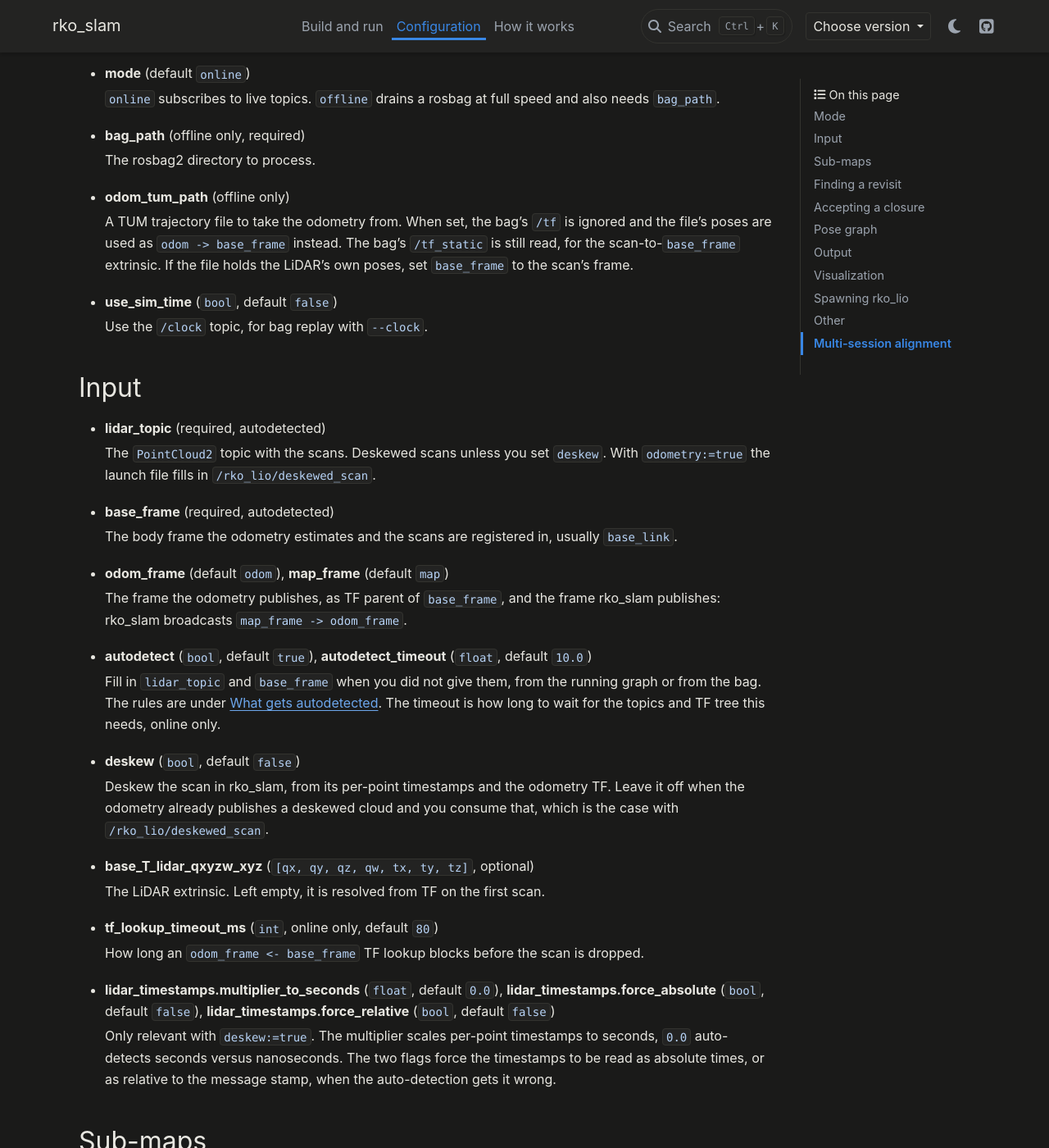
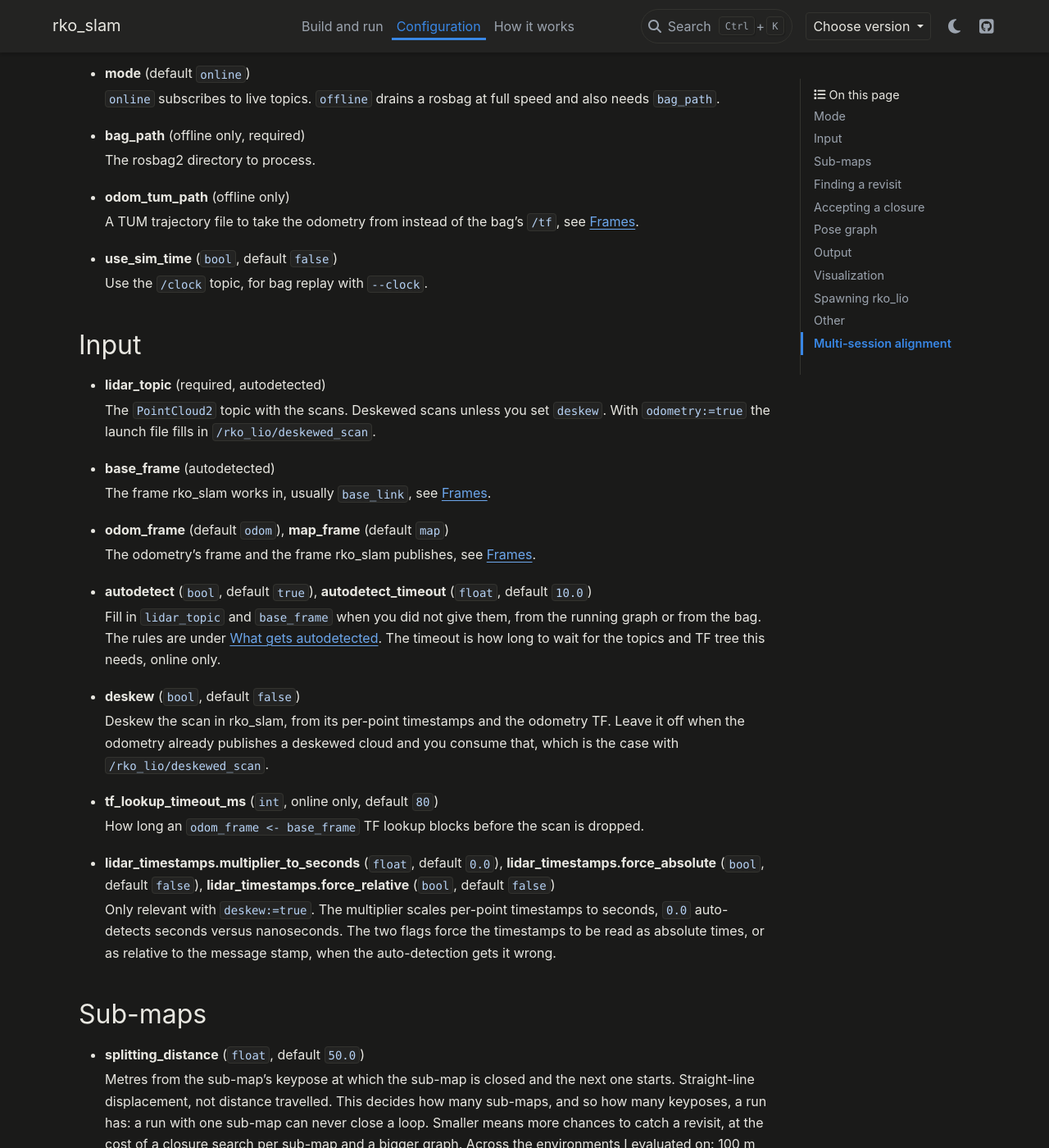
Before and after one commit to PRBonn/rko_slam, a Sphinx documentation site: the page built from docs/pages/configuration.md, in a window 1280 px wide and 1400 px high, scrolled down 578 px. Shown: the whole window at 82% size. Built offline with Sphinx 7.4.7 and the PyData theme 0.15.4, drawn with Linux system fonts in a browser that asks for light colours.

Commit message:
clean up frame handling for the lidar scan. slam always works in the base frame
the input scan is always converted to a base frame. either that base
frame has been set by the user or is one of the canonical ones. or the
base frame is considered to be the scan frame itself.
the lidar to base extrinsic is also dropped. simplifying the system by
assuming tf and frame ids are well defined.

```diff
--- a/docs/pages/configuration.md
+++ b/docs/pages/configuration.md
@@ -28,9 +28,8 @@ Everything else has a default that works as is, and the ones worth changing firs
 
 - **odom_tum_path** (offline only)
 
-  A TUM trajectory file to take the odometry from. When set, the bag's `/tf` is ignored and the file's poses are
-  used as `odom -> base_frame` instead. The bag's `/tf_static` is still read, for the scan-to-`base_frame`
-  extrinsic. If the file holds the LiDAR's own poses, set `base_frame` to the scan's frame.
+  A TUM trajectory file to take the odometry from instead of the bag's `/tf`, see
+  [Frames](build_and_run.md#frames).
 
 - **use_sim_time** (`bool`, default `false`)
 
@@ -43,14 +42,13 @@ Everything else has a default that works as is, and the ones worth changing firs
   The `PointCloud2` topic with the scans. Deskewed scans unless you set `deskew`. With `odometry:=true` the launch
   file fills in `/rko_lio/deskewed_scan`.
 
-- **base_frame** (required, autodetected)
+- **base_frame** (autodetected)
 
-  The body frame the odometry estimates and the scans are registered in, usually `base_link`.
+  The frame rko_slam works in, usually `base_link`, see [Frames](build_and_run.md#frames).
 
 - **odom_frame** (default `odom`), **map_frame** (default `map`)
 
-  The frame the odometry publishes, as TF parent of `base_frame`, and the frame rko_slam publishes:
-  rko_slam broadcasts `map_frame -> odom_frame`.
+  The odometry's frame and the frame rko_slam publishes, see [Frames](build_and_run.md#frames).
 
 - **autodetect** (`bool`, default `true`), **autodetect_timeout** (`float`, default `10.0`)
 
@@ -62,10 +60,6 @@ Everything else has a default that works as is, and the ones worth changing firs
 
   Deskew the scan in rko_slam, from its per-point timestamps and the odometry TF. Leave it off when the odometry
   already publishes a deskewed cloud and you consume that, which is the case with `/rko_lio/deskewed_scan`.
-
-- **base_T_lidar_qxyzw_xyz** (`[qx, qy, qz, qw, tx, ty, tz]`, optional)
-
-  The LiDAR extrinsic. Left empty, it is resolved from TF on the first scan.
 
 - **tf_lookup_timeout_ms** (`int`, online only, default `80`)
 
```
Also changed, not shown: README.md (+1 -1 lines), docs/pages/build_and_run.md (+18 -4 lines), 7 other files.
